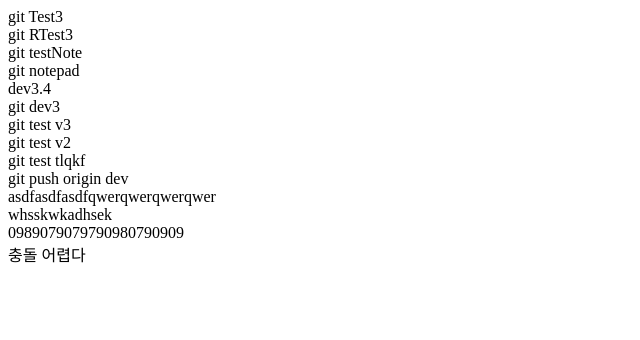
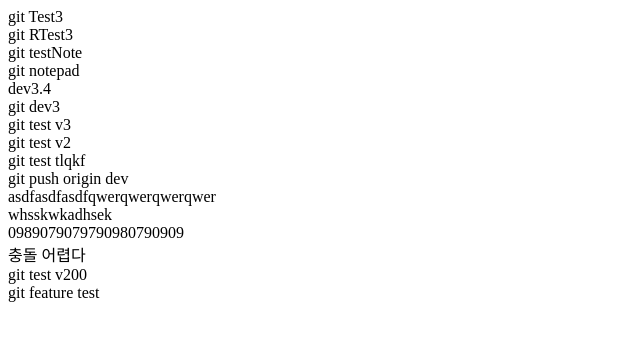
Before and after one commit to GyuHyunA/testgit, a plain HTML site: page index3.html in a window 1280 px wide. Shown: the whole page, without its empty margins (0-640 px from the left). Drawn offline with Linux system fonts and the light colour scheme.

Commit message:
feature test

```diff
--- a/index3.html
+++ b/index3.html
@@ -20,5 +20,7 @@
     <div>whsskwkadhsek</div>
     <div>0989079079790980790909</div>
     <div>충돌 어렵다</div>
+    <div>git test v200</div>
+    <div>git feature test</div>
   </body>
 </html>
```
